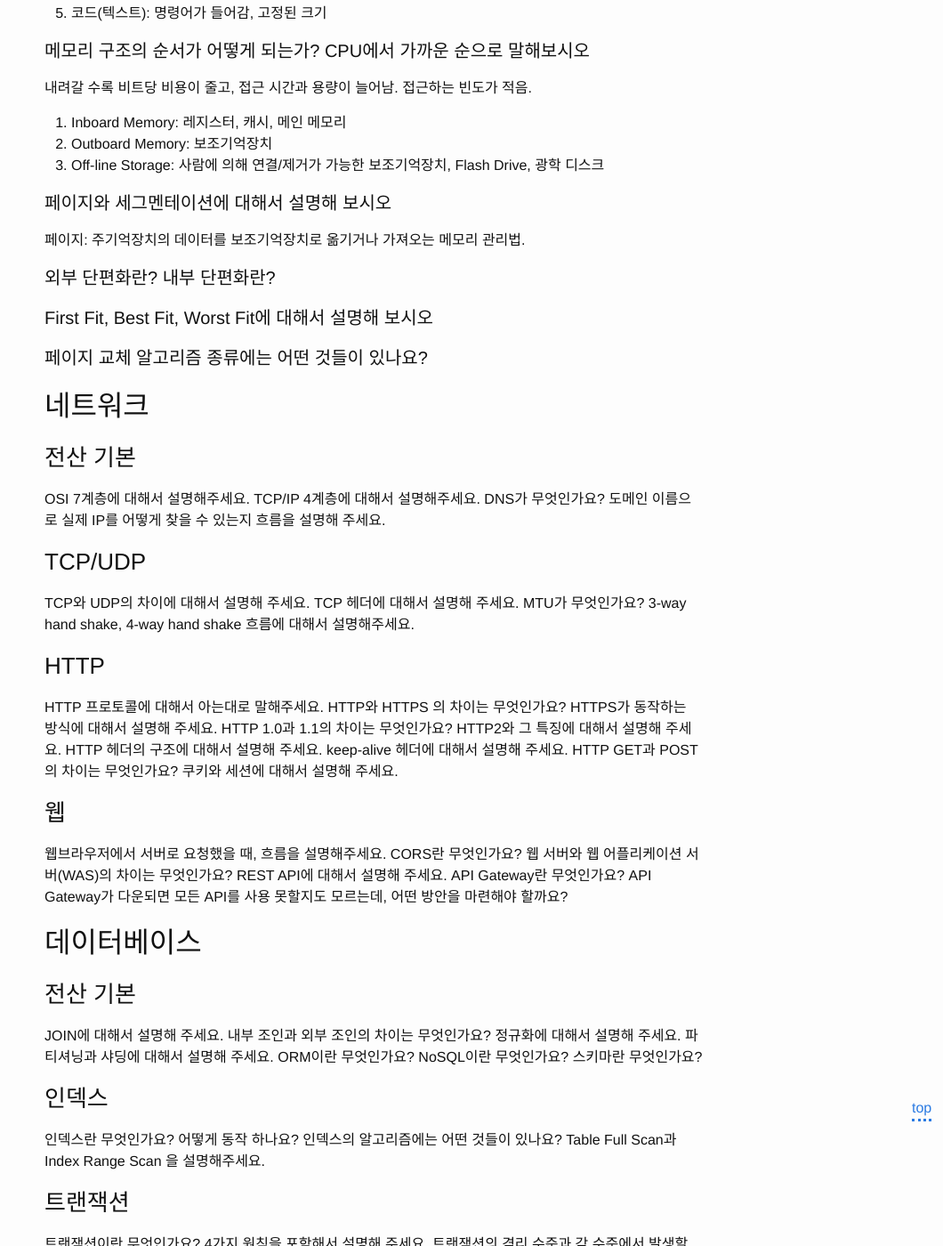
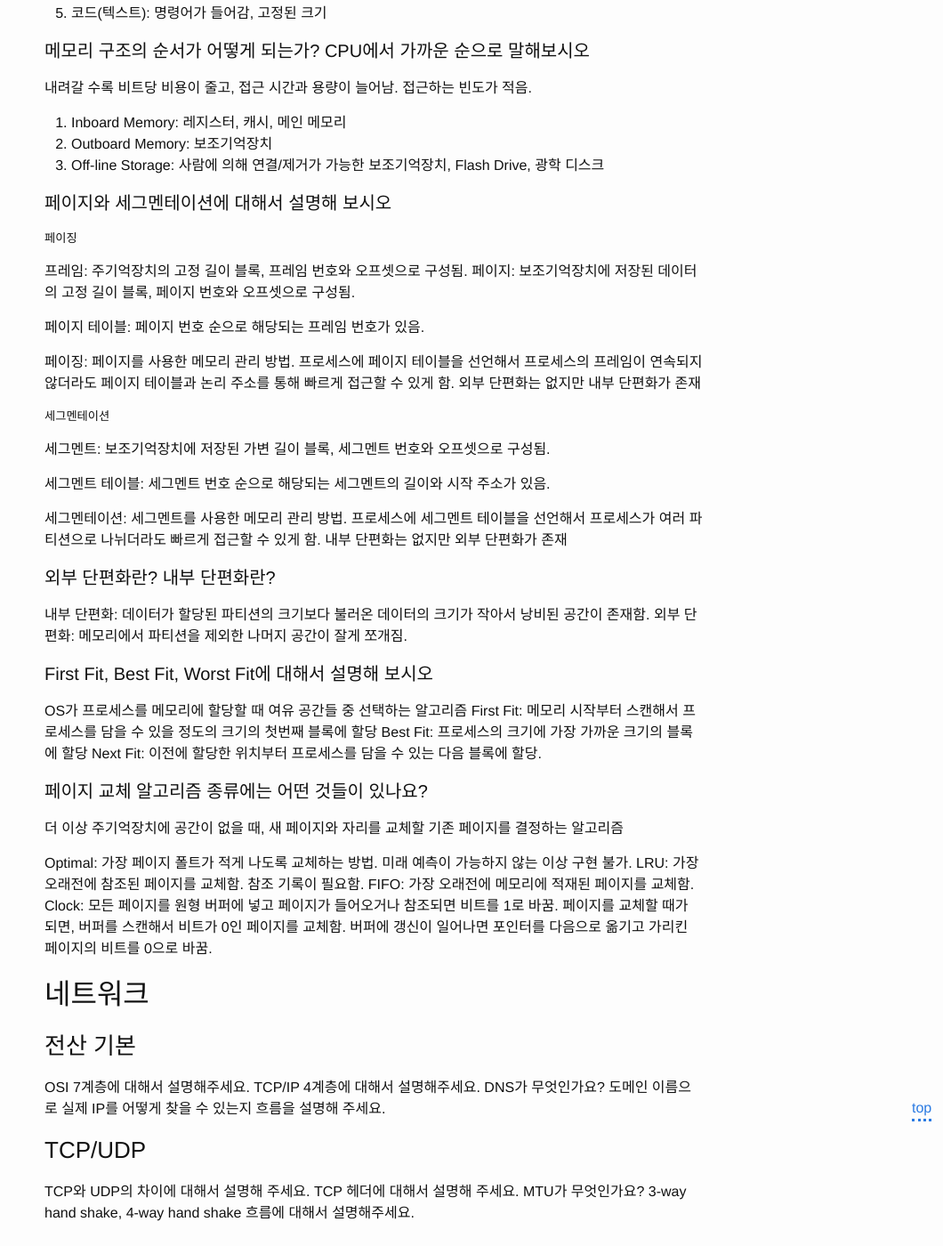
Before and after one commit to WraithKim/blog, a Jekyll site: the page built from _posts/2021-05-20-tech-interview-with-rage.md, in a window 1280 px wide and 1400 px high, scrolled down 3580 px. Shown: the whole window at 89% size, without its empty margins (220-1280 px from the left). Built offline with Jekyll 4.4.1, drawn with Linux system fonts in a browser that asks for light colours.

Commit message:
메모리까지 정리

```diff
--- a/_posts/2021-05-20-tech-interview-with-rage.md
+++ b/_posts/2021-05-20-tech-interview-with-rage.md
@@ -157,13 +157,43 @@ PCB: 프로세스 제어 블록, 프로세스의 중요 정보 저장/context sw
 
 #### 페이지와 세그멘테이션에 대해서 설명해 보시오
 
-페이지: 주기억장치의 데이터를 보조기억장치로 옮기거나 가져오는 메모리 관리법.
+##### 페이징
+
+프레임: 주기억장치의 고정 길이 블록, 프레임 번호와 오프셋으로 구성됨.
+페이지: 보조기억장치에 저장된 데이터의 고정 길이 블록, 페이지 번호와 오프셋으로 구성됨.
+
+페이지 테이블: 페이지 번호 순으로 해당되는 프레임 번호가 있음.
+
+페이징: 페이지를 사용한 메모리 관리 방법. 프로세스에 페이지 테이블을 선언해서 프로세스의 프레임이 연속되지 않더라도 페이지 테이블과 논리 주소를 통해 빠르게 접근할 수 있게 함. 외부 단편화는 없지만 내부 단편화가 존재
+
+##### 세그멘테이션
+
+세그멘트: 보조기억장치에 저장된 가변 길이 블록, 세그멘트 번호와 오프셋으로 구성됨.
+
+세그멘트 테이블: 세그멘트 번호 순으로 해당되는 세그멘트의 길이와 시작 주소가 있음.
+
+세그멘테이션: 세그멘트를 사용한 메모리 관리 방법. 프로세스에 세그멘트 테이블을 선언해서 프로세스가 여러 파티션으로 나뉘더라도 빠르게 접근할 수 있게 함. 내부 단편화는 없지만 외부 단편화가 존재
 
 #### 외부 단편화란? 내부 단편화란?
 
+내부 단편화: 데이터가 할당된 파티션의 크기보다 불러온 데이터의 크기가 작아서 낭비된 공간이 존재함.
+외부 단편화: 메모리에서 파티션을 제외한 나머지 공간이 잘게 쪼개짐.
+
 #### First Fit, Best Fit, Worst Fit에 대해서 설명해 보시오
 
+OS가 프로세스를 메모리에 할당할 때 여유 공간들 중 선택하는 알고리즘
+First Fit: 메모리 시작부터 스캔해서 프로세스를 담을 수 있을 정도의 크기의 첫번째 블록에 할당
+Best Fit: 프로세스의 크기에 가장 가까운 크기의 블록에 할당
+Next Fit: 이전에 할당한 위치부터 프로세스를 담을 수 있는 다음 블록에 할당.
+
 #### 페이지 교체 알고리즘 종류에는 어떤 것들이 있나요?
+
+더 이상 주기억장치에 공간이 없을 때, 새 페이지와 자리를 교체할 기존 페이지를 결정하는 알고리즘
+
+Optimal: 가장 페이지 폴트가 적게 나도록 교체하는 방법. 미래 예측이 가능하지 않는 이상 구현 불가.
+LRU: 가장 오래전에 참조된 페이지를 교체함. 참조 기록이 필요함.
+FIFO: 가장 오래전에 메모리에 적재된 페이지를 교체함.
+Clock: 모든 페이지를 원형 버퍼에 넣고 페이지가 들어오거나 참조되면 비트를 1로 바꿈. 페이지를 교체할 때가 되면, 버퍼를 스캔해서 비트가 0인 페이지를 교체함. 버퍼에 갱신이 일어나면 포인터를 다음으로 옮기고 가리킨 페이지의 비트를 0으로 바꿈.
 
 ## 네트워크
 
```
